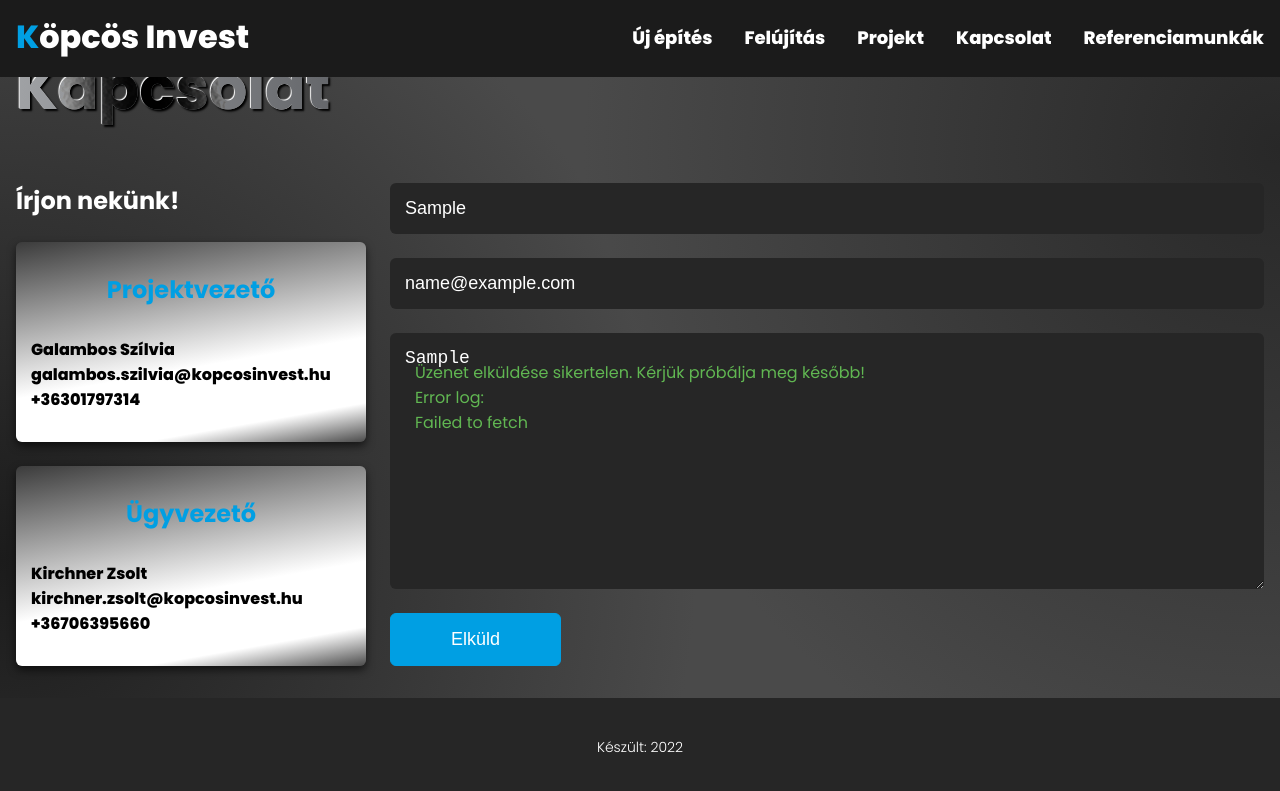
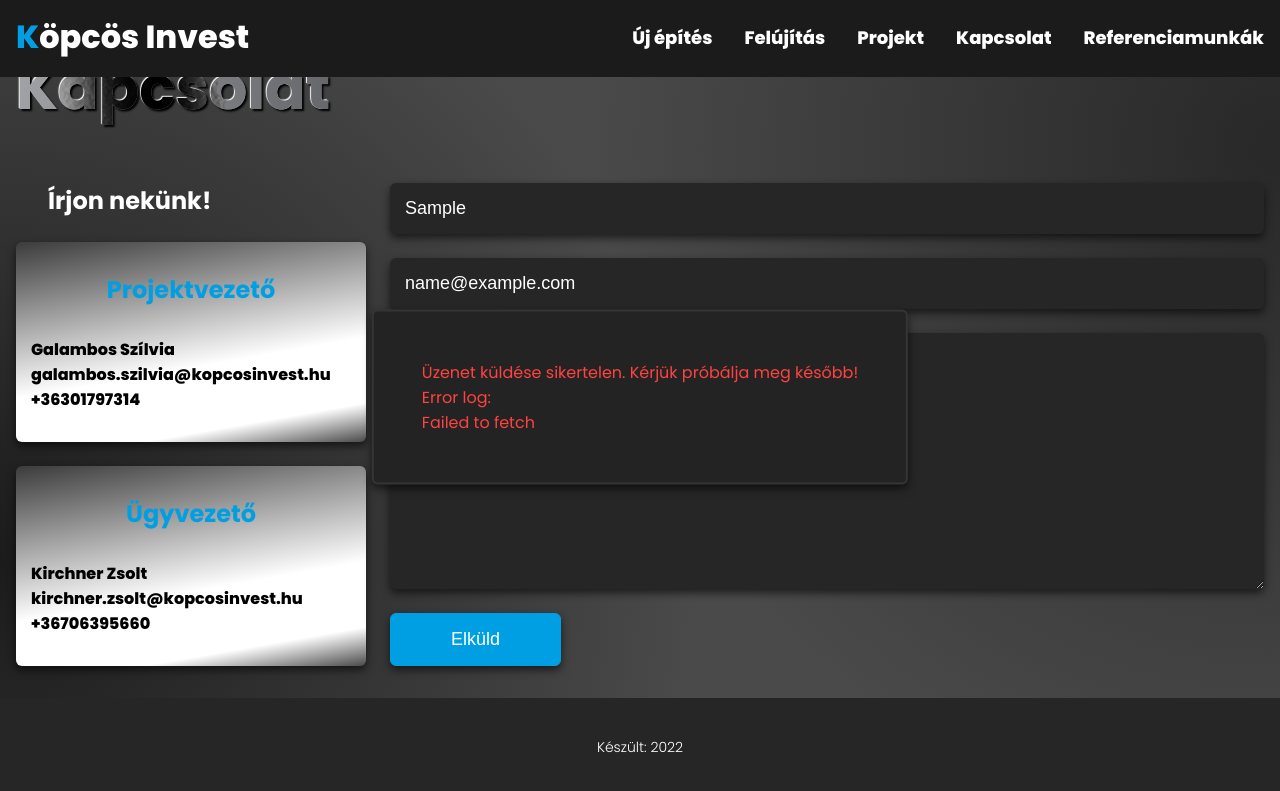
Before and after one commit to hirszerzesHarcos/kirchner, a plain HTML site: page index.html in a window 1280 px wide. Both pictures are taken after typing "Sample", "name@example.com", "Sample" into the empty fields and a click on the button "Elküld". Shown: the part 1036-1827 px from the top of the page. Drawn offline with Linux system fonts and the light colour scheme; no server answers.

Commit message:
Újabb verzió megint

```diff
--- a/css/style.css
+++ b/css/style.css
@@ -275,6 +275,7 @@ section h2::after {
 
 #contact .container .business-cards h3 {
   margin: 0;
+  padding-left: 2rem;
   font-size: x-large;
 }
 
@@ -349,18 +350,30 @@ section h2::after {
   color: inherit;
   background-color: var(--primary-color);
   cursor: pointer;
+  transition: all 0.1s;
 }
 
-#contact .container form span {
+#contact .container form button[type="submit"]:active {
+  text-shadow: 0 0 2px #fff;
+  transform: translateY(2px);
+  box-shadow: 0 2px 4px 0 rgba(0, 0, 0, 0.8);
+}
+
+#contact .container form * {
+  box-shadow: 0 4px 8px 0 rgba(0, 0, 0, 0.6);
+}
+
+#contact #msg {
+  z-index: 1000;
   position: fixed;
   top: 50%;
   left: 50%;
   transform: translate(-50%, -50%);
-}
-
-
-#msg {
-  color: #61b752;
+  padding: 3rem;
+  background-color: #242323;
+  border: 2px solid #363434;
+  border-radius: 0.375rem;
+  display: none;
 }
 
 /*Még kell vele foglalkozni*/
--- a/index.html
+++ b/index.html
@@ -5,6 +5,7 @@
   <meta name="viewport" content="width=device-width, initial-scale=1.0">
   <meta charset="UTF-8">
   <title>Köpcös Invest Kft.</title>
+  <link rel="icon" type="image/x-icon" href="/images/favicon.ico">
   <link rel="stylesheet" href="css/style.css">
   <link rel="preconnect" href="https://fonts.googleapis.com">
   <link rel="preconnect" href="https://fonts.gstatic.com" crossorigin>
@@ -101,7 +102,7 @@
           <input type="email" name="email" placeholder="E-mail" required>
           <textarea name="message" rows="6" placeholder="Üzenet" required></textarea>
           <button type="submit">Elküld</button>
-          <span id="msg">Hello</span>
+          <span id="msg"></span>
         </form>
       </div>
     </section>
--- a/scripts/base.js
+++ b/scripts/base.js
@@ -13,16 +13,22 @@ function start() {
     e.preventDefault()
     fetch(scriptURL, { method: 'POST', body: new FormData(form) })
       .then(response => {
+        msg.style.color = "#42ff74";
         msg.innerHTML = "Üzenet sikeresen elküldve";
+        msg.style.display = "initial";
         setTimeout(function () {
-          msg.innerHTML = "";
+          /*msg.innerHTML = "";*/
+          msg.style.display = "none";
         }, 5000);
         form.reset();
       })
       .catch(error => {
-        msg.innerHTML = "Üzenet elküldése sikertelen. Kérjük próbálja meg később!<br>Error log:<br>" + error.message;
+        msg.style.color = "#ff4242";
+        msg.innerHTML = "Üzenet küldése sikertelen. Kérjük próbálja meg később!<br>Error log:<br>" + error.message;
+        msg.style.display = "initial";
         setTimeout(function () {
-          msg.innerHTML = "";
+          /*msg.innerHTML = "";*/
+          msg.style.display = "none";
         }, 9000);
       })
   })
```
Also changed, not shown: images/favicon.ico (added).
